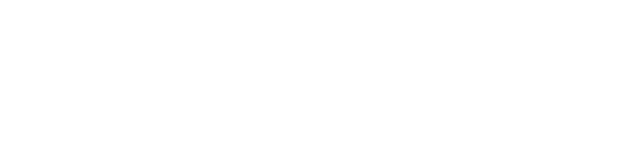
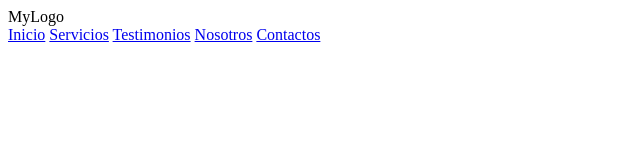
Before and after one commit to maljos/paginaweb-01, a plain HTML site: page index.html in a window 1280 px wide. Shown: the whole page, without its empty margins (0-640 px from the left). Drawn offline with Linux system fonts and the light colour scheme.

Commit message:
Incluir barra de navegacion

```diff
--- a/index.html
+++ b/index.html
@@ -3,9 +3,21 @@
 <head>
     <meta charset="UTF-8">
     <meta name="viewport" content="width=device-width, initial-scale=1.0">
+    <link rel="stylesheet" href="./css/styles.css">
     <title>Document</title>
 </head>
 <body>
-
+    <div>
+        <span>
+            MyLogo
+        </span>
+    </div>
+    <nav>
+        <a href="#inicio">Inicio</a>
+        <a href="#servicios">Servicios</a>
+        <a href="#testmonios">Testimonios</a>
+        <a href="#acerca">Nosotros</a>
+        <a href="#contatos">Contactos</a>
+    </nav>
 </body>
 </html>
```
